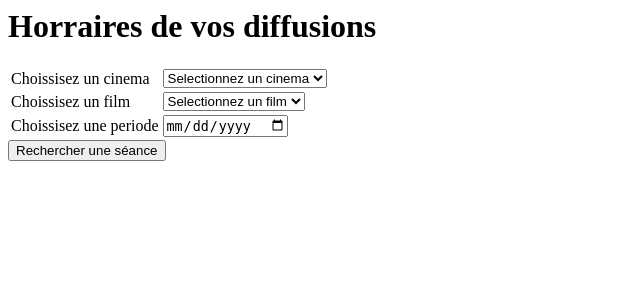
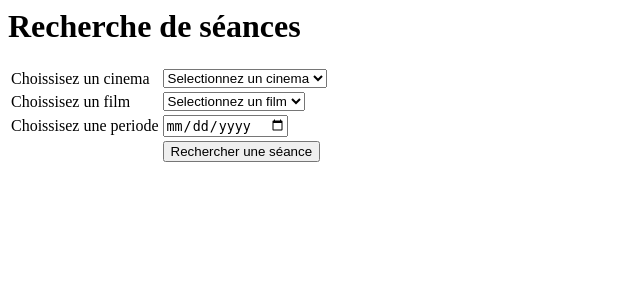
Before and after one commit to Nassim952/remote-backup, a PHP site: page /user-verif/views/seances.php in a window 1280 px wide. Shown: the top 300 px of the page, without its empty margins (0-640 px from the left). Run offline with PHP 8.4, Linux system fonts and the light colour scheme; the template is opened without the code that fills it, so the values that code supplies are empty; some libraries are stand-ins or nearby versions.

Commit message:
modif css

```diff
--- a/www/css/horraires.css
+++ b/www/css/horraires.css
@@ -1,9 +1,9 @@
 
 .heading-banner{
 
-    background-color: #3C4244;
+    background-color: darkgray;
     width: 80vw;
-    height: 200px;
+    height: 174px;
     display: table-cell;
     vertical-align: middle;
     text-align: center;
--- a/www/views/seances.php
+++ b/www/views/seances.php
@@ -7,7 +7,7 @@
 <main class="container">
 
 <div class="heading-banner">
-    <h1 class="white">Horraires de vos diffusions</h1>
+    <h1 class="white">Recherche de séances</h1>
 </div>
 <span class="separator"> </span>
     <form method="post" id='getseance'>
@@ -41,9 +41,14 @@
                         <input type="date" id='date_seance' min="<?php echo date("Y-m-d"); ?>"></input>
                     </td>
                 </tr>
+                <tr>
+                    <td class="choise"></td>
+                    <td width="310px;">
+                        <input type=submit value="Rechercher une séance">
+                    </td>
+                </tr>
             </tbody>
         </table>
-        <input type=submit value="Rechercher une séance">
     </form>
 
     <span class="separator"> </span>
```
